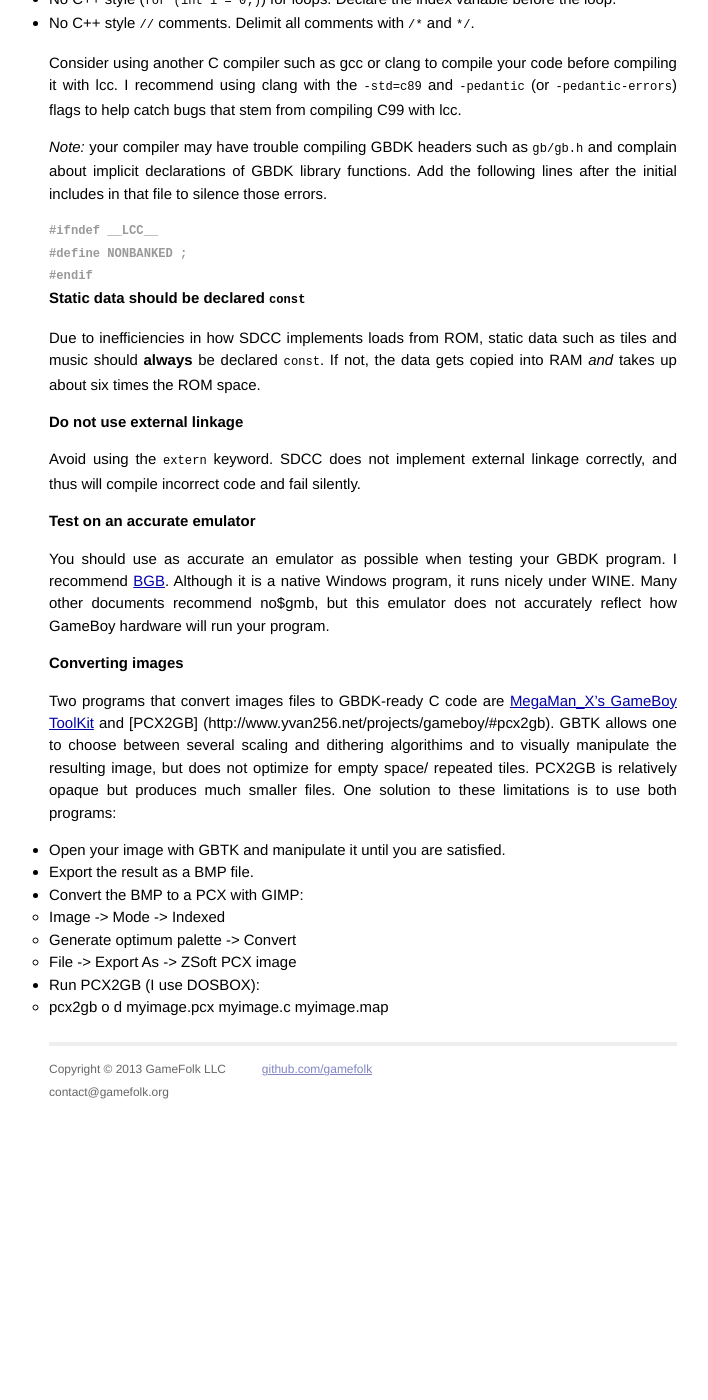
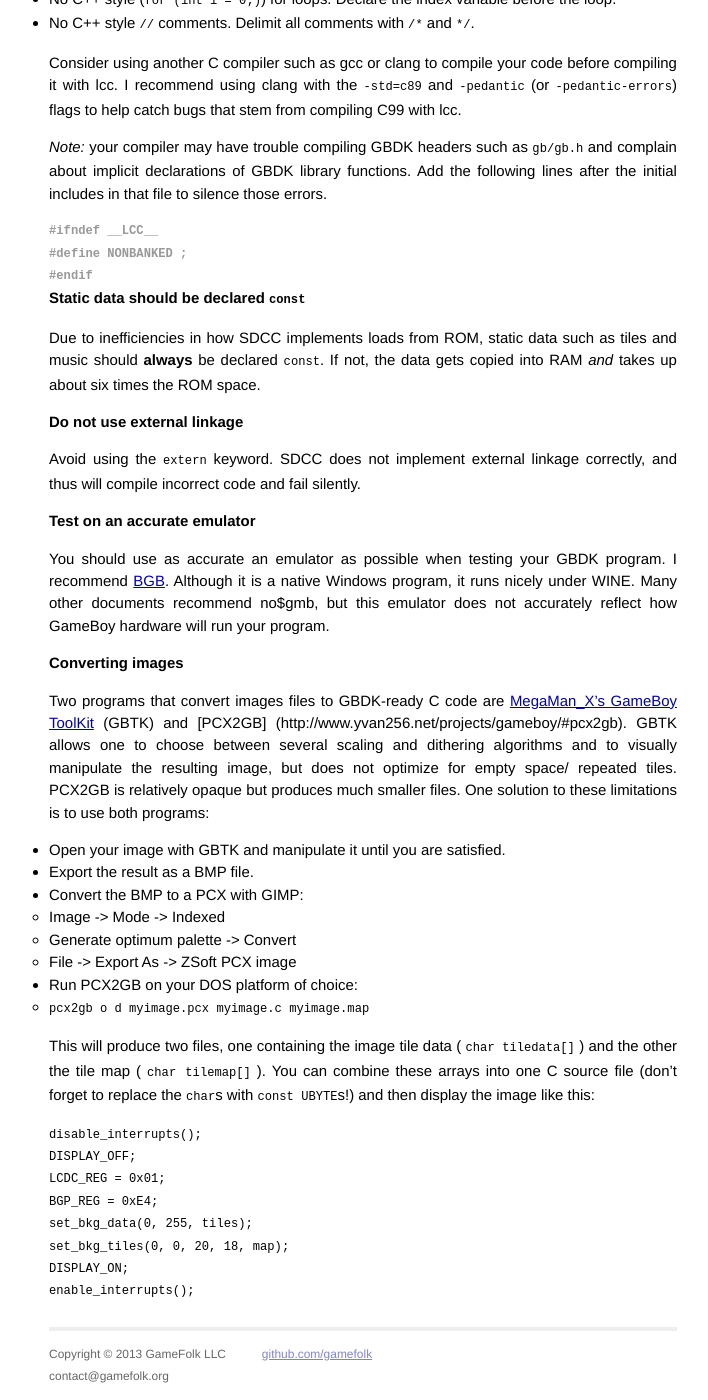
Before and after one commit to gamefolk/gamefolk.github.io, a Jekyll site: the page built from guide.md, in a window 1280 px wide and 1400 px high, scrolled down 692 px. Shown: the whole window, without its empty margins (277-985 px from the left). Built offline with Jekyll 4.4.1, drawn with Linux system fonts in a browser that asks for light colours; Markdown is read by kramdown in place of the engine named in the settings; before the commit the page ends 1807 px from its top, so only the background shows below that.

Commit message:
Update guide.md - finish writing Converting Images

```diff
--- a/guide.md
+++ b/guide.md
@@ -76,7 +76,7 @@ not accurately reflect how GameBoy hardware will run your program.
 
 ### Converting images
 
-Two programs that convert images files to GBDK-ready C code are [MegaMan_X's GameBoy ToolKit](http://www.yvan256.net/projects/gameboy/#gbtk) and [PCX2GB] (http://www.yvan256.net/projects/gameboy/#pcx2gb). GBTK allows one to choose between several scaling and dithering algorithims and to visually manipulate the resulting image, but does not optimize for empty space/ repeated tiles. PCX2GB is relatively opaque but produces much smaller files. One solution to these limitations is to use both programs:
+Two programs that convert images files to GBDK-ready C code are [MegaMan_X's GameBoy ToolKit](http://www.yvan256.net/projects/gameboy/#gbtk) (GBTK) and [PCX2GB] (http://www.yvan256.net/projects/gameboy/#pcx2gb). GBTK allows one to choose between several scaling and dithering algorithms and to visually manipulate the resulting image, but does not optimize for empty space/ repeated tiles. PCX2GB is relatively opaque but produces much smaller files. One solution to these limitations is to use both programs:
 
 * Open your image with GBTK and manipulate it until you are satisfied.
 * Export the result as a BMP file.
@@ -84,5 +84,16 @@ Two programs that convert images files to GBDK-ready C code are [MegaMan_X's Gam
     * Image -> Mode -> Indexed
     * Generate optimum palette -> Convert
     * File -> Export As -> ZSoft PCX image
-* Run PCX2GB (I use DOSBOX):
-    * pcx2gb o d myimage.pcx myimage.c myimage.map
+* Run PCX2GB on your DOS platform of choice:
+    * `pcx2gb o d myimage.pcx myimage.c myimage.map`
+
+This will produce two files, one containing the image tile data ( `char tiledata[]` ) and the other the tile map ( `char tilemap[]` ). You can combine these arrays into one C source file (don't forget to replace the `char`s with `const UBYTE`s!) and then display the image like this:
+
+    disable_interrupts();
+    DISPLAY_OFF;
+    LCDC_REG = 0x01;
+    BGP_REG = 0xE4;
+    set_bkg_data(0, 255, tiles);
+    set_bkg_tiles(0, 0, 20, 18, map);
+    DISPLAY_ON;
+    enable_interrupts();
```
